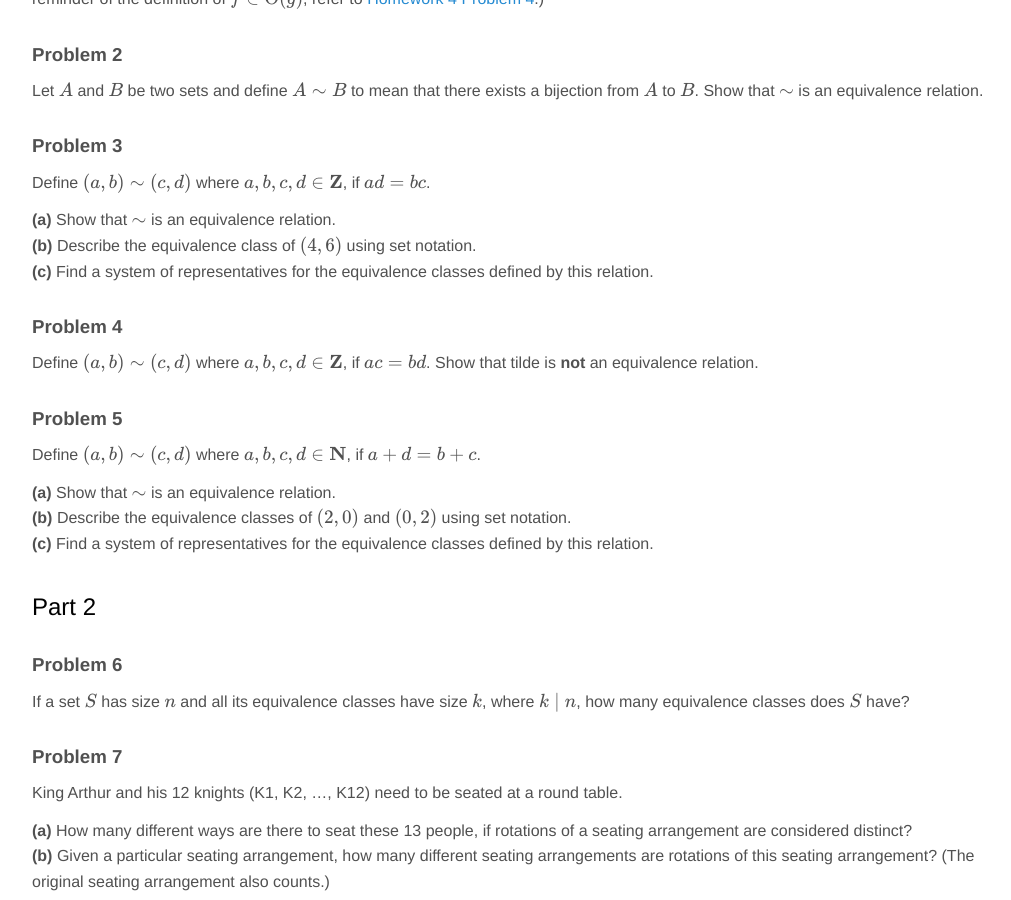
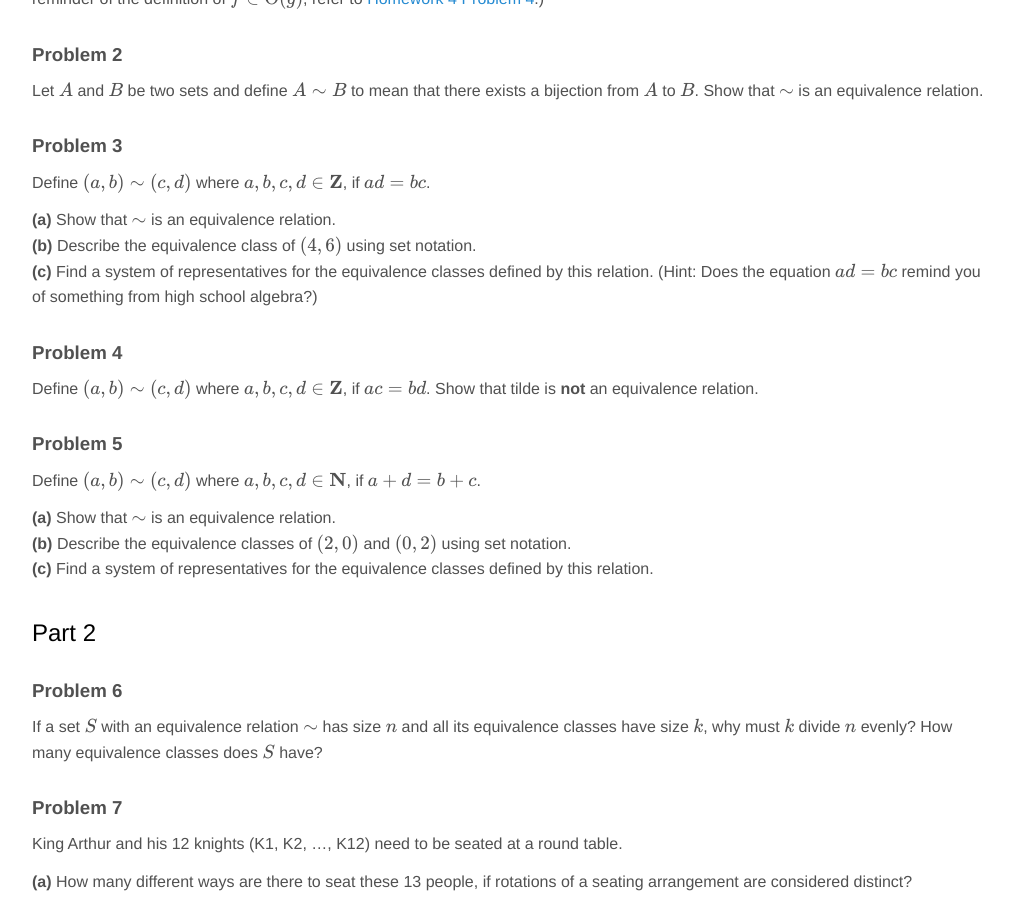
Before and after one commit to jnylam/jnylam.github.io, a Jekyll site: the page built from _courses/55/homework10.md, in a window 1280 px wide and 900 px high, scrolled down 712 px. Shown: the whole window, without its empty margins (128-1139 px from the left). Built offline with Jekyll 4.4.1, drawn with Linux system fonts in a browser that asks for light colours; formulas are drawn with MathJax 3.

Commit message:
Minor changes to HW 10 for CS 55 (#1)

```diff
--- a/_courses/55/homework10.md
+++ b/_courses/55/homework10.md
@@ -33,7 +33,7 @@ Define $$(a,b) \sim (c,d)$$ where $$a,b,c,d \in \mathbf{Z}$$, if $$ad = bc$$.
 
 __(a)__ Show that $$\sim$$ is an equivalence relation.
 __(b)__ Describe the equivalence class of $$(4, 6)$$ using set notation.
-__(c)__ Find a system of representatives for the equivalence classes defined by this relation.
+__(c)__ Find a system of representatives for the equivalence classes defined by this relation. (Hint: Does the equation $$ad = bc$$ remind you of something from high school algebra?)
 
 ### Problem 4
 
@@ -51,7 +51,7 @@ __(c)__ Find a system of representatives for the equivalence classes defined by
 
 ### Problem 6
 
-If a set $$S$$ has size $$n$$ and all its equivalence classes have size $$k$$, where $$k \mid n$$, how many equivalence classes does $$S$$ have?
+If a set $$S$$ with an equivalence relation $$\sim$$ has size $$n$$ and all its equivalence classes have size $$k$$, why must $$k$$ divide $$n$$ evenly? How many equivalence classes does $$S$$ have?
 
 ### Problem 7
 
```
